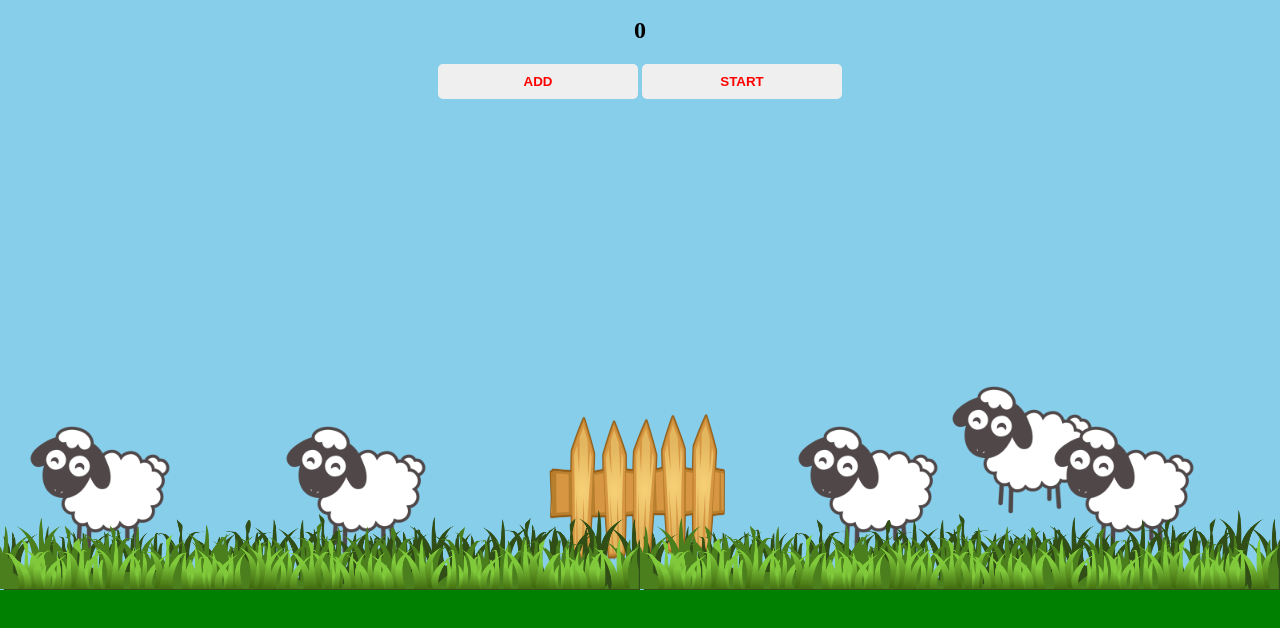
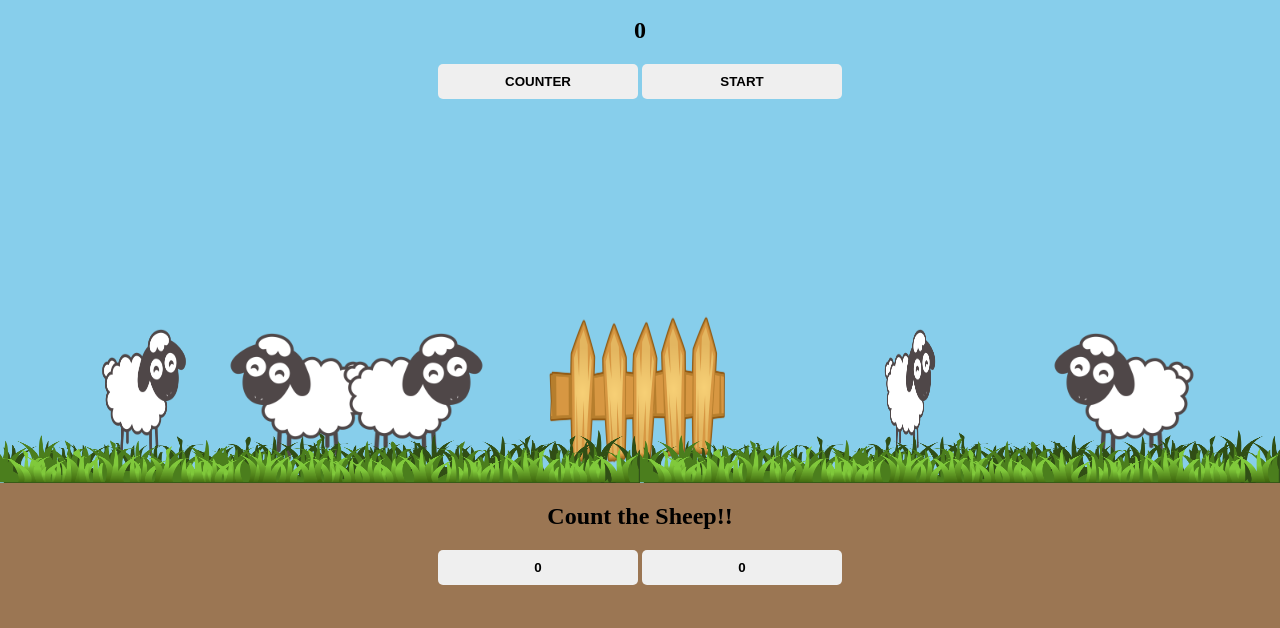
Before and after one commit to vkl2109/shleepy, a plain HTML site: page index.html in a window 1280 px wide. Shown: the part 50-678 px from the top of the page. Drawn offline with Linux system fonts and the light colour scheme.

Commit message:
Added some moving sheep Added buttons for guessing number of sheep

```diff
--- a/index.html
+++ b/index.html
@@ -9,33 +9,36 @@
 </head>
 <body>
     <section class="homepage">
+        <div class="top">
             <h1 class="title">Shleepy</h1>
             <h2 id="counter">0</h2>
-        <button id="increment" onclick = "increment()">ADD</button>
-        <button id="start" onclick = "start()">START</button>
+            <button id="increment" onclick = "increment()">COUNTER</button>
+            <button id="start" onclick = "start()">START</button></div>
+        <div class="middle">
             <img src = "./images/sheep_nb.png" alt = "sheep" id = "sheep">
             <div class="sheep_board">
                 <div class="sheep1">
                     <img src = "./images/sheep_nb.png" alt = "sheep" id = "sheep1">
-            </div>
-            <div class="sheep2">
-                <img src = "./images/sheep_nb.png" alt = "sheep" id = "sheep1">
+                    <img src = "./images/sheep_nb.png" alt = "sheep" id = "sheep3">
+                    <img src = "./images/sheep_nb.png" alt = "sheep" id = "sheep4">
                 </div>
                 <div class="fence">
                     <img src = "./images/fence.png" alt = "fence" id = "fence">
                 </div>
-            <div class="sheep3">
-                <img src = "./images/sheep_nb.png" alt = "sheep" id = "sheep1">
-            </div>
-            <div class="sheep4">
-                <img src = "./images/sheep_nb.png" alt = "sheep" id = "sheep1">
+                <div class="sheep2">
+                    <img src = "./images/sheep_nb.png" alt = "sheep" id = "sheep2">
                 </div>
             </div>
             <div class="grass">
                 <img src = "./images/grass.png" alt = "grass" id = "grass1">
                 <img src = "./images/grass.png" alt = "grass" id = "grass2">
             </div>
-        <div class="ground"></div>
+            </div>
+        <div class="ground">
+            <h1 class="question">Count the Sheep!!</h1>
+            <button id="right" onclick = "right()">0</button>
+            <button id="wrong" onclick = "wrong()">0</button>
+        </div>
     </section>
     <script src = "script.js"></script>
 </body>
--- a/script.js
+++ b/script.js
@@ -1,4 +1,6 @@
 let counter = document.getElementById("counter")
+let r = document.getElementById("right")
+let w = document.getElementById("wrong")
 let count = 0
 let sheep = document.getElementById("sheep")
 
@@ -8,9 +10,18 @@ function increment () {
 }
 function start () {
     counter.innerText = 0
+    r.style.background = 'White'
+    w.style.background = 'White'
     count = 0
-    random = Math.floor(Math.random() * 10)
+    random = Math.floor(Math.random() * 10) + 1
+    random2 = Math.floor(Math.random() * 10)
+    if (random2 == random)
+    {
+        random2 += 1
+    }
     sheep.style.animationIterationCount = random
+    r.innerHTML = random
+    w.innerHTML = random2
     sheep.style.animationName = "none";
 
     requestAnimationFrame(() => {
@@ -19,3 +30,9 @@ function start () {
         }, 0);
     });
 }
+function right () {
+    r.style.background = 'Green'
+}
+function wrong () {
+    w.style.background = 'Red'
+}
--- a/style.css
+++ b/style.css
@@ -14,11 +14,24 @@ h1 {
     margin: 20px;
 }
 
+.homepage {
+    display: grid;
+    grid-template-columns: 1fr;
+    grid-template-rows: repeat(3, 1fr);
+    column-gap: 0;
+    row-gap: 0;
+    height: 100vh;
+    width: 100vw;
+}
+
+.middle {
+    position: relative;
+}
 button {
     border: none;
     padding-top: 10px;
     padding-bottom: 10px;
-    color: red;
+    color: black;
     font-weight: bold;
     width: 200px;
     margin-bottom: 5px;
@@ -27,33 +40,60 @@ button {
 
 #sheep {
     position: absolute;
-    top: 50%;
-    left: 72%;
     height: 200px;
-    animation-duration: 2s;
+    bottom: -5%;
+    left: 80%;
+    animation-duration: 3s;
     animation-iteration-count: 1;
     animation-name: jump;
     animation-direction: forward;
+    animation-timing-function: ease;
 }
 
 @keyframes jump {
     from {
-        left: 72%;
+        left: 80%;
+      }
+      40% {
+        bottom: 50%;
+        transform: rotate(360deg);
+      }
+      to {
+        left: 20%;
+      }
+  }
+
+@keyframes walk1 {
+    from {
+        left: 60%;
       }
       50% {
-        top: 20%;
+        left: -35%;
+        transform: scaleX(-1);
       }
-
       to {
-        left: 12%;
+        left: 60%;
+        transform: scaleX(-1);
+      }
+  }
+  @keyframes walk2 {
+    from {
+        left: 35%;
+      }
+      50% {
+        left: -70%;
+        transform: scaleX(-1);
+      }
+      to {
+        left: 35%;
+        transform: scaleX(-1);
       }
   }
 
 .sheep_board {
-    height: 30%;
     width: 100%;
     position: absolute;
-    bottom: 20%;
+    bottom: -5%;
     margin: 0;
     padding: 0;
     display: grid;
@@ -62,43 +102,59 @@ button {
     row-gap: 0;
 }
 
-.sheep1, .sheep2, .sheep3, .sheep4 {
-    width: 20%;
-    display: flex;
-    justify-self: stretch;
+.sheep1, .sheep2 {
+    width: 100%;
+    position: relative;
 }
 
 .sheep1 {
-
     grid-column: 1;
+    position: relative;
 }
 .sheep2 {
-    grid-column: 2;
-}
-.sheep3 {
-    grid-column: 4;
-}
-.sheep4 {
-    grid-column: 5;
+    grid-column: 3;
 }
 
 
-#sheep1 {
+#sheep1, #sheep2 {
     height: 200px;
     width: 200px;
-    margin-top: auto;
+    position: relative;
     z-index: 2;
 }
-#sheep2 {
+#sheep3 {
     height: 200px;
     width: 200px;
-    margin-top: auto;
-    z-index: 1;
+    position: absolute;
+    bottom: 0;
+    left: 200px;
+}
+#sheep4 {
+    height: 200px;
+    width: 200px;
+    position: absolute;
+    bottom: 0;
+    transform: scaleX(-1);
+}
+
+#sheep1 {
+    animation-duration: 20s;
+    animation-iteration-count: infinite;
+    animation-name: walk1;
+    animation-direction: forward;
+}
+
+#sheep2 {
+    animation-duration: 15s;
+    animation-iteration-count: infinite;
+    animation-name: walk2;
+    animation-direction: forward;
+    animation-delay: 2s;
 }
 
 .fence {
     width: 20%;
-    grid-column: 3;
+    grid-column: 2;
     display: flex;
     justify-content: center;
     justify-self: center;
@@ -107,28 +163,26 @@ button {
 #fence {
     height: 200px;
     width: 200px;
-    margin-top: auto;
 }
 
 #grass1 {
-    height: 10%;
+    height: 20%;
+    position: absolute;
+    bottom: 0;
     width: 50%;
-    position: absolute;
-    bottom: 20%;
     z-index: 3;
 }
 #grass2 {
-    height: 10%;
+    height: 20%;
+    position: absolute;
+    bottom: 0;
     width: 50%;
-    position: absolute;
-    bottom: 20%;
     left: 0;
     z-index: 3;
 }
 .ground {
-    height: 20%;
-    width: 100%;
-    background-color: green;
-    position: absolute;
+    background-color: #9b7653;
+    position: relative;
     bottom: 0;
+    z-index: 4;
 }
```
Lines whose indentation alone changed are shown as unchanged.
